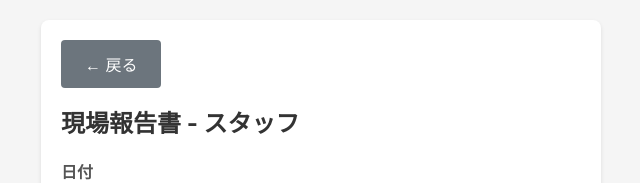
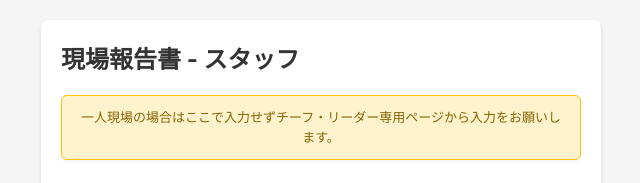
Before and after one commit to itoshu008/GENBAREPOT, a React (Vite) app in the folder client/: page / in a window 1280 px wide. Shown: the top 183 px of the page, without its empty margins (319-959 px from the left). Built offline with nearby package versions, Linux system fonts and the light colour scheme; no server answers.

Commit message:
スタッフページ: 戻るボタンを削除し、一人現場の注意書きを追加

```diff
--- a/client/src/pages/StaffPage.css
+++ b/client/src/pages/StaffPage.css
@@ -15,6 +15,23 @@
   margin-bottom: 20px;
   font-size: 24px;
   color: #333;
+}
+
+.staff-notice-box {
+  background-color: #fff3cd;
+  border: 1px solid #ffc107;
+  border-radius: 6px;
+  padding: 12px 16px;
+  margin-bottom: 20px;
+  box-shadow: 0 2px 4px rgba(0, 0, 0, 0.05);
+}
+
+.staff-notice-box p {
+  margin: 0;
+  font-size: 13px;
+  color: #856404;
+  line-height: 1.5;
+  text-align: center;
 }
 
 .page-header {
--- a/client/src/pages/StaffPage.tsx
+++ b/client/src/pages/StaffPage.tsx
@@ -4,7 +4,6 @@ import { reportsApi, Report, ReportWithDetails } from "../services/reportsApi";
 import { mastersApi, Site } from "../services/mastersApi";
 import { sheetsApi, SheetRowData } from "../services/sheetsApi";
 import { useRealtimeReport } from "../hooks/useRealtimeReport";
-import BackButton from "../components/BackButton";
 import SubmissionComplete from "../components/SubmissionComplete";
 import AvailabilityPrompt from "../components/AvailabilityPrompt";
 import "./StaffPage.css";
@@ -129,19 +128,25 @@ function StaffPage() {
               .filter((row) => row.location === selectedLocation)
               .map((row) => ({
                 id: undefined,
+                job_id: row.job_id || `${row.date}|${row.site_name}`,
                 year: new Date(reportDate).getFullYear(),
                 month: new Date(reportDate).getMonth() + 1,
                 site_code: "",
                 site_name: row.site_name,
                 location: row.location,
+                staff_name: row.staff_name,
+                date: row.date,
               }))
           : sheetData.map((row) => ({
               id: undefined,
+              job_id: row.job_id || `${row.date}|${row.site_name}`,
               year: new Date(reportDate).getFullYear(),
               month: new Date(reportDate).getMonth() + 1,
               site_code: "",
               site_name: row.site_name,
               location: row.location,
+              staff_name: row.staff_name,
+              date: row.date,
             })))
       : !sheetDataLoading
       ? selectedLocation
@@ -328,6 +333,7 @@ function StaffPage() {
           site_code: selectedSite?.site_code || "",
           site_name: selectedSite?.site_name || "",
           location: selectedSite?.location || null,
+          job_id: selectedSite?.job_id,
           staff_name: staffName,
           staff_roles: staffRoleString,
           report_content: reportContent,
@@ -546,9 +552,11 @@ function StaffPage() {
   return (
     <div className="staff-page">
       <div className="container">
-        <BackButton />
         <div className="page-header">
           <h1>現場報告書 - スタッフ</h1>
+        </div>
+        <div className="staff-notice-box">
+          <p>一人現場の場合はここで入力せずチーフ・リーダー専用ページから入力をお願いします。</p>
         </div>
 
         <div className="form-section">
```
